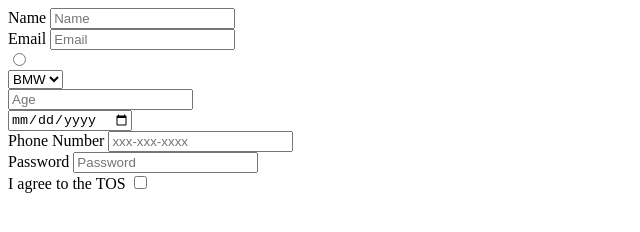
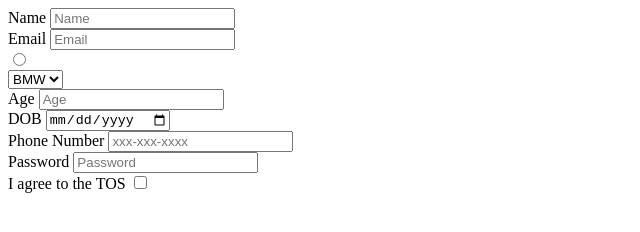
Before and after one commit to acciojob/signup-form-car-mayur3724, a website: page main.html in a window 1280 px wide. Shown: the whole page, without its empty margins (0-640 px from the left). Drawn offline with Linux system fonts and the light colour scheme.

Commit message:
created a submission

```diff
--- a/main.html
+++ b/main.html
@@ -20,7 +20,7 @@
 		</div>
 
 		<div>
-			<label for="gander_m" ></label>
+			<label for="gender_m" ></label>
 			<input type="radio" id="gender_m" required>
 		</div>
 
@@ -33,12 +33,12 @@
 		</div>
 
 		<div>
-			<label for="age" ></label>
+			<label for="age" >Age</label>
 			<input type="number" id="age" placeholder="Age" required>
 		</div>
 
 		<div>
-			<label for="dob"></label>
+			<label for="dob">DOB</label>
 			<input id="dob" type="date" required>
 		</div>
 
```
